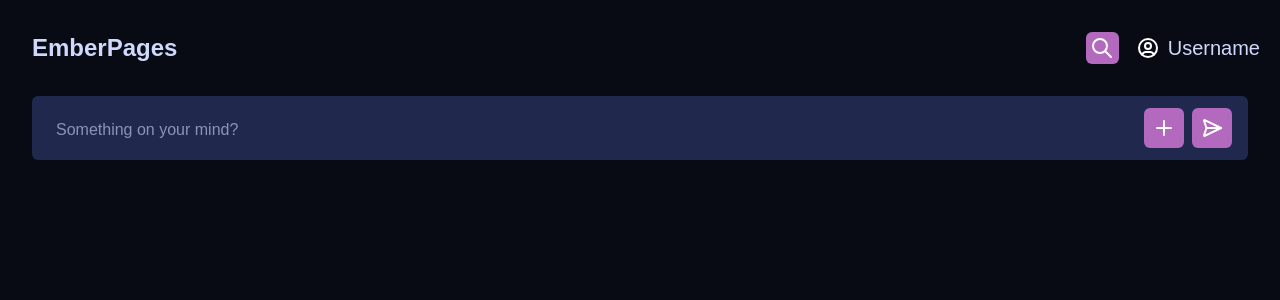
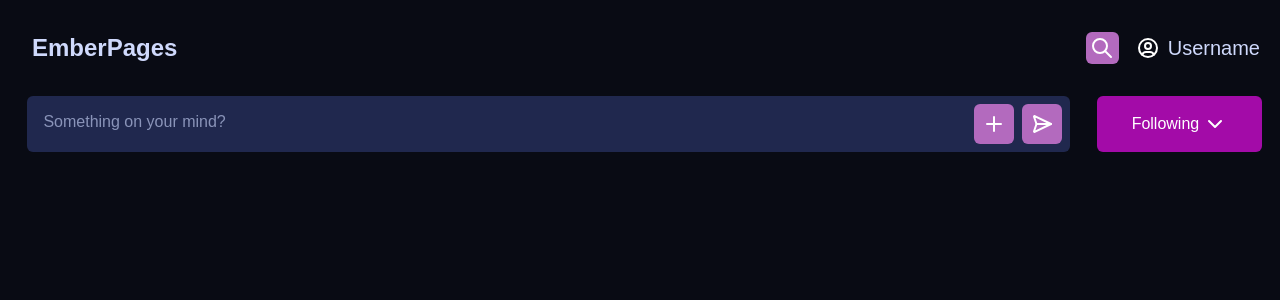
Before and after one commit to nooressam1/miniblog, a React (Create React App) app: page / in a window 1280 px wide. Shown: the top 300 px of the page. Built offline with nearby package versions, Linux system fonts and the light colour scheme.

Commit message:
added Filter Button

```diff
--- a/src/Modules/Browsing/Pages/HomePage.jsx
+++ b/src/Modules/Browsing/Pages/HomePage.jsx
@@ -1,10 +1,16 @@
-import React from 'react'
-import QuickPost from '../../Shared/Components/QuickPost'
+import React from "react";
+import QuickPost from "../../Shared/Components/QuickPost";
+import FilterButton from "../../Shared/Components/FilterButton";
 
 const HomePage = () => {
   return (
-    <div><QuickPost></QuickPost></div>
-  )
-}
+    <div>
+      <div className="flex justify-center items-start ">
+      <QuickPost></QuickPost>
+      <FilterButton></FilterButton>
+      </div>
+    </div>
+  );
+};
 
-export default HomePage
+export default HomePage;
--- /dev/null
+++ b/src/Modules/Shared/Components/FilterButton.jsx
@@ -0,0 +1,50 @@
+import React, { useState } from "react";
+import { IconChevronUp, IconChevronDown } from "@tabler/icons-react";
+
+const FilterButton = () => {
+  const [pickState, setPickState] = useState("Following");
+  const [openFilter, setOpenFilter] = useState(false);
+
+  const handleSelect = (option) => {
+    setPickState(option);
+    setOpenFilter(false);
+  };
+
+  return (
+    <div className="w-1/6 h-auto relative">
+      <button
+        className="rounded-md w-[90%] gap-1 h-14 bg-[#A30BA8] flex justify-center items-center"
+        onClick={() => setOpenFilter(!openFilter)}
+      >
+        <h1 className="text-white font-medium">{pickState}</h1>
+        {openFilter ? (
+          <IconChevronUp color="white" stroke={2} />
+        ) : (
+          <IconChevronDown color="white" stroke={2} />
+        )}
+      </button>
+
+      {/* Animated Dropdown */}
+      <div
+        className={`absolute top-full mt-1 w-[90%] bg-[#A30BA8] rounded-md   shadow-md z-10  transition-all duration-300 ease-in-out ${
+          openFilter ? "max-h-40 opacity-100" : "max-h-0 opacity-0"
+        }`}
+      >
+        <button
+          className="w-full py-2 rounded-md  px-4 text-white text-left hover:bg-[#8a078e]"
+          onClick={() => handleSelect("Following")}
+        >
+          Following
+        </button>
+        <button
+          className="w-full py-2 rounded-md  px-4 text-white text-left hover:bg-[#8a078e]"
+          onClick={() => handleSelect("Newest")}
+        >
+          Newest
+        </button>
+      </div>
+    </div>
+  );
+};
+
+export default FilterButton;
--- a/src/Modules/Shared/Components/QuickPost.jsx
+++ b/src/Modules/Shared/Components/QuickPost.jsx
@@ -7,11 +7,11 @@ const QuickPost = () => {
   return (
     <div
       className={`w-full ${
-        focusState ? "h-40" : "h-16"
+        focusState ? "h-40" : "h-14"
       } transition-all duration-300 flex justify-center items-start`}
     >
       <div
-        className={`bg-[#20284E] w-[95%] h-full transition-all duration-300 p-4 rounded-md flex ${
+        className={`bg-[#20284E] w-[95%] h-full transition-all duration-300 p-2 rounded-md flex ${
           focusState ? "flex-col items-start" : "flex-row items-center"
         } justify-between gap-3`}
       >
```
